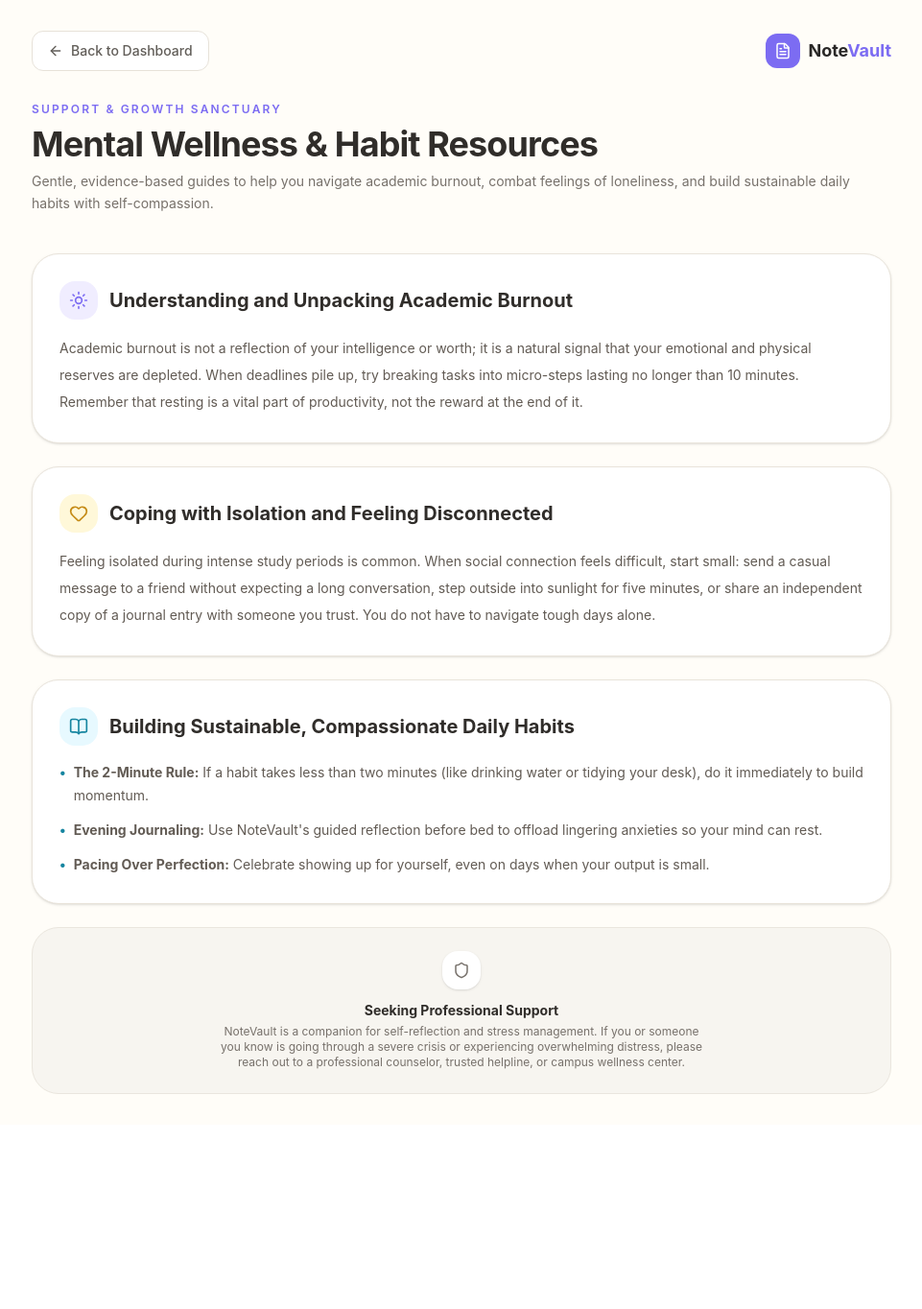
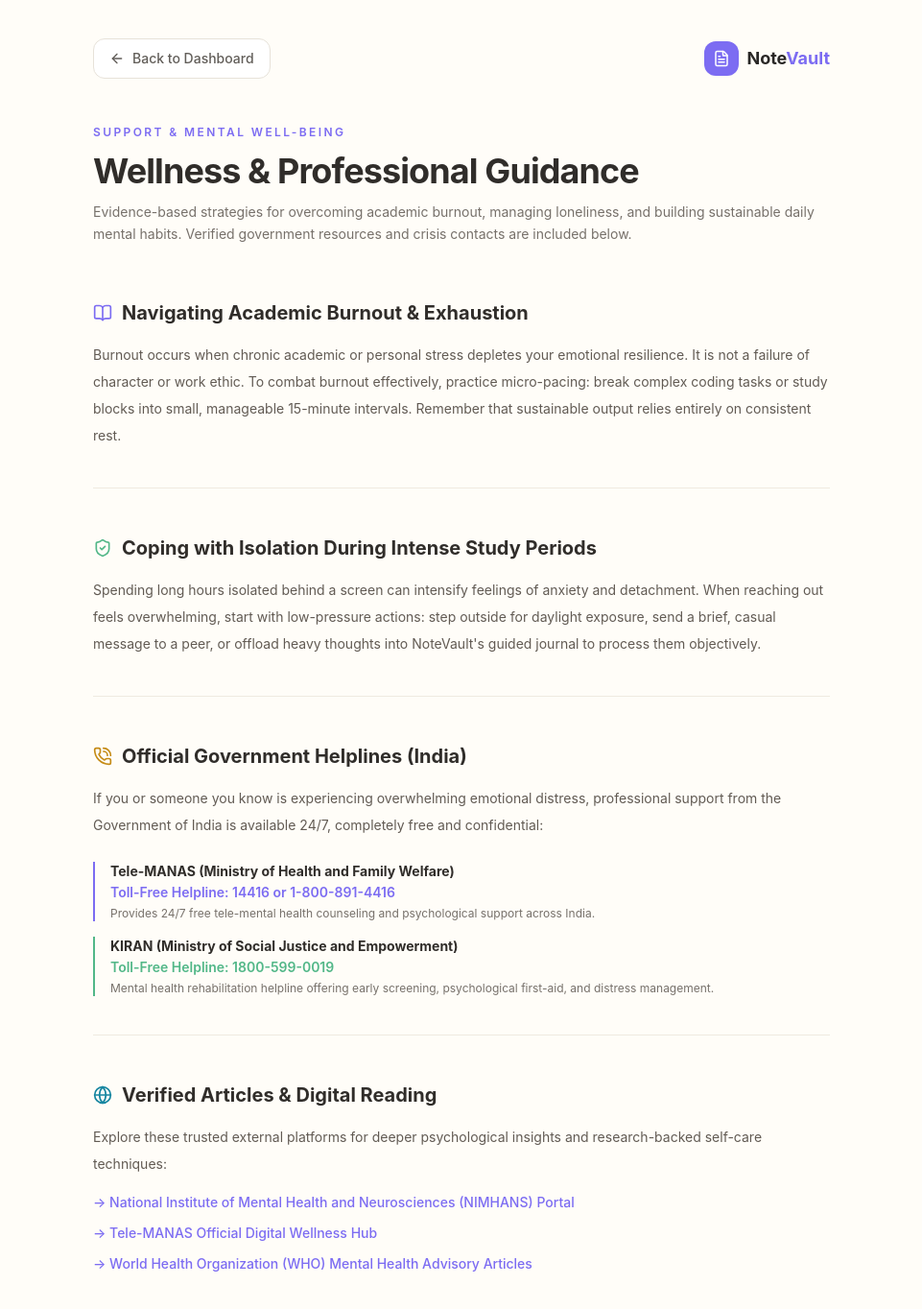
Before and after one commit to DeepAgre/notevault, a React (Vite) app in the folder frontend/: page /resources in a window 1280 px wide. Shown: the top 1364 px of the page at 96% size, without its empty margins (159-1120 px from the left). Before the commit the page ends 1172 px from the top, so only its background shows below. Built offline with nearby package versions, Linux system fonts and the light colour scheme; sample sign-in values are in the browser's storage.

Commit message:
Upgrade NoteVault to structured CBT mental health journaling app and remove emojis 13.0

```diff
--- a/frontend/src/pages/Resources.jsx
+++ b/frontend/src/pages/Resources.jsx
@@ -1,15 +1,15 @@
 import { useNavigate } from "react-router-dom";
-import { FileText, ArrowLeft, BookOpen, Heart, Shield, Sun } from "lucide-react";
+import { ArrowLeft, FileText, PhoneCall, Globe, BookOpen, ShieldCheck } from "lucide-react";
 
 function Resources() {
   const navigate = useNavigate();
 
   return (
-    <div className="min-h-screen bg-[#FFFDF8] text-[#292726] px-5 py-8 md:px-14">
-      <div className="mx-auto max-w-4xl">
+    <div className="min-h-screen bg-[#FFFDF8] text-[#292726] px-6 py-10 md:px-20 lg:px-32">
+      <div className="mx-auto max-w-3xl">
 
         {/* Top bar */}
-        <div className="flex items-center justify-between mb-8">
+        <div className="flex items-center justify-between mb-12">
           <button
             onClick={() => navigate("/dashboard")}
             className="flex cursor-pointer items-center gap-2 rounded-xl border border-[#E7E2D9] bg-white px-4 py-2.5 text-sm font-medium text-[#625E59] transition hover:bg-[#F7F5F0]"
@@ -28,90 +28,97 @@ function Resources() {
           </div>
         </div>
 
-        {/* Header */}
-        <div className="mb-10">
-          <p className="text-xs font-semibold uppercase tracking-[0.18em] text-[#7C6CF2]">
-            Support & Growth Sanctuary
+        {/* Page Header */}
+        <div className="mb-14">
+          <p className="text-xs font-semibold uppercase tracking-[0.2em] text-[#7C6CF2]">
+            Support & Mental Well-being
           </p>
-          <h1 className="mt-2 text-3xl md:text-4xl font-bold tracking-tight text-[#302D2A]">
-            Mental Wellness & Habit Resources
+          <h1 className="mt-3 text-3xl md:text-4xl font-bold tracking-tight text-[#302D2A]">
+            Wellness & Professional Guidance
           </h1>
-          <p className="mt-2 text-sm text-[#77716B] leading-relaxed">
-            Gentle, evidence-based guides to help you navigate academic burnout, combat feelings of loneliness, and build sustainable daily habits with self-compassion.
+          <p className="mt-3 text-sm leading-relaxed text-[#77716B]">
+            Evidence-based strategies for overcoming academic burnout, managing loneliness, and building sustainable daily mental habits. Verified government resources and crisis contacts are included below.
           </p>
         </div>
 
-        {/* Resource Sections */}
-        <div className="space-y-6">
+        {/* Main Content Sections (No heavy rounded boxes / containers) */}
+        <div className="space-y-12">
 
-          {/* Section 1: Navigating Burnout & Heavy Stress */}
-          <div className="rounded-[28px] border border-[#E9E4DB] bg-white p-7 shadow-sm">
-            <div className="flex items-center gap-3 mb-4">
-              <div className="flex h-10 w-10 items-center justify-center rounded-2xl bg-[#F0EDFF] text-[#7C6CF2]">
-                <Sun size={20} />
-              </div>
-              <h2 className="text-xl font-bold text-[#302D2A]">
-                Understanding and Unpacking Academic Burnout
-              </h2>
-            </div>
-            <p className="text-sm leading-7 text-[#625B54]">
-              Academic burnout is not a reflection of your intelligence or worth; it is a natural signal that your emotional and physical reserves are depleted. When deadlines pile up, try breaking tasks into micro-steps lasting no longer than 10 minutes. Remember that resting is a vital part of productivity, not the reward at the end of it.
+          {/* Section 1: Academic Burnout */}
+          <section className="border-b border-[#EFEAE0] pb-10">
+            <h2 className="text-xl font-bold text-[#302D2A] flex items-center gap-2.5">
+              <BookOpen size={20} className="text-[#7C6CF2]" />
+              Navigating Academic Burnout & Exhaustion
+            </h2>
+            <p className="mt-4 text-sm leading-7 text-[#625B54]">
+              Burnout occurs when chronic academic or personal stress depletes your emotional resilience. It is not a failure of character or work ethic. To combat burnout effectively, practice micro-pacing: break complex coding tasks or study blocks into small, manageable 15-minute intervals. Remember that sustainable output relies entirely on consistent rest.
             </p>
-          </div>
+          </section>
 
           {/* Section 2: Combating Loneliness */}
-          <div className="rounded-[28px] border border-[#E9E4DB] bg-white p-7 shadow-sm">
-            <div className="flex items-center gap-3 mb-4">
-              <div className="flex h-10 w-10 items-center justify-center rounded-2xl bg-[#FFF8D9] text-[#C58B16]">
-                <Heart size={20} />
+          <section className="border-b border-[#EFEAE0] pb-10">
+            <h2 className="text-xl font-bold text-[#302D2A] flex items-center gap-2.5">
+              <ShieldCheck size={20} className="text-[#52B788]" />
+              Coping with Isolation During Intense Study Periods
+            </h2>
+            <p className="mt-4 text-sm leading-7 text-[#625B54]">
+              Spending long hours isolated behind a screen can intensify feelings of anxiety and detachment. When reaching out feels overwhelming, start with low-pressure actions: step outside for daylight exposure, send a brief, casual message to a peer, or offload heavy thoughts into NoteVault's guided journal to process them objectively.
+            </p>
+          </section>
+
+          {/* Section 3: Official Indian Government Mental Health Helplines */}
+          <section className="border-b border-[#EFEAE0] pb-10">
+            <h2 className="text-xl font-bold text-[#302D2A] flex items-center gap-2.5">
+              <PhoneCall size={20} className="text-[#C58B16]" />
+              Official Government Helplines (India)
+            </h2>
+            <p className="mt-4 text-sm leading-7 text-[#625B54]">
+              If you or someone you know is experiencing overwhelming emotional distress, professional support from the Government of India is available 24/7, completely free and confidential:
+            </p>
+
+            <div className="mt-6 space-y-4">
+              <div className="pl-4 border-l-2 border-[#7C6CF2]">
+                <h3 className="text-sm font-bold text-[#302D2A]">Tele-MANAS (Ministry of Health and Family Welfare)</h3>
+                <p className="text-sm font-semibold text-[#7C6CF2] mt-0.5">Toll-Free Helpline: 14416 or 1-800-891-4416</p>
+                <p className="text-xs text-[#77716B] mt-1">Provides 24/7 free tele-mental health counseling and psychological support across India.</p>
               </div>
-              <h2 className="text-xl font-bold text-[#302D2A]">
-                Coping with Isolation and Feeling Disconnected
-              </h2>
+
+              <div className="pl-4 border-l-2 border-[#52B788]">
+                <h3 className="text-sm font-bold text-[#302D2A]">KIRAN (Ministry of Social Justice and Empowerment)</h3>
+                <p className="text-sm font-semibold text-[#52B788] mt-0.5">Toll-Free Helpline: 1800-599-0019</p>
+                <p className="text-xs text-[#77716B] mt-1">Mental health rehabilitation helpline offering early screening, psychological first-aid, and distress management.</p>
+              </div>
             </div>
-            <p className="text-sm leading-7 text-[#625B54]">
-              Feeling isolated during intense study periods is common. When social connection feels difficult, start small: send a casual message to a friend without expecting a long conversation, step outside into sunlight for five minutes, or share an independent copy of a journal entry with someone you trust. You do not have to navigate tough days alone.
+          </section>
+
+          {/* Section 4: Recommended Articles & Reading */}
+          <section className="pb-6">
+            <h2 className="text-xl font-bold text-[#302D2A] flex items-center gap-2.5">
+              <Globe size={20} className="text-[#1685A0]" />
+              Verified Articles & Digital Reading
+            </h2>
+            <p className="mt-4 text-sm leading-7 text-[#625B54]">
+              Explore these trusted external platforms for deeper psychological insights and research-backed self-care techniques:
             </p>
-          </div>
 
-          {/* Section 3: Gentle Habit Building */}
-          <div className="rounded-[28px] border border-[#E9E4DB] bg-white p-7 shadow-sm">
-            <div className="flex items-center gap-3 mb-4">
-              <div className="flex h-10 w-10 items-center justify-center rounded-2xl bg-[#E7F9FF] text-[#1685A0]">
-                <BookOpen size={20} />
-              </div>
-              <h2 className="text-xl font-bold text-[#302D2A]">
-                Building Sustainable, Compassionate Daily Habits
-              </h2>
-            </div>
-            <ul className="space-y-3 text-sm leading-6 text-[#625B54]">
-              <li className="flex items-start gap-2">
-                <span className="font-bold text-[#1685A0]">•</span>
-                <span><strong>The 2-Minute Rule:</strong> If a habit takes less than two minutes (like drinking water or tidying your desk), do it immediately to build momentum.</span>
+            <ul className="mt-4 space-y-3 text-sm text-[#7C6CF2]">
+              <li>
+                <a href="https://www.nimhans.ac.in" target="_blank" rel="noopener noreferrer" className="hover:underline font-medium">
+                  → National Institute of Mental Health and Neurosciences (NIMHANS) Portal
+                </a>
               </li>
-              <li className="flex items-start gap-2">
-                <span className="font-bold text-[#1685A0]">•</span>
-                <span><strong>Evening Journaling:</strong> Use NoteVault's guided reflection before bed to offload lingering anxieties so your mind can rest.</span>
+              <li>
+                <a href="https://telemanas.mohfw.gov.in" target="_blank" rel="noopener noreferrer" className="hover:underline font-medium">
+                  → Tele-MANAS Official Digital Wellness Hub
+                </a>
               </li>
-              <li className="flex items-start gap-2">
-                <span className="font-bold text-[#1685A0]">•</span>
-                <span><strong>Pacing Over Perfection:</strong> Celebrate showing up for yourself, even on days when your output is small.</span>
+              <li>
+                <a href="https://www.who.int/health-topics/mental-health" target="_blank" rel="noopener noreferrer" className="hover:underline font-medium">
+                  → World Health Organization (WHO) Mental Health Advisory Articles
+                </a>
               </li>
             </ul>
-          </div>
-
-          {/* Emergency / Professional Support Notice */}
-          <div className="rounded-[28px] border border-[#EAE6DE] bg-[#F7F5F0] p-6 text-center">
-            <div className="mx-auto flex h-10 w-10 items-center justify-center rounded-2xl bg-white text-[#77716B] mb-3 shadow-sm">
-              <Shield size={18} />
-            </div>
-            <h3 className="text-sm font-bold text-[#302D2A]">
-              Seeking Professional Support
-            </h3>
-            <p className="mt-1 text-xs text-[#77716B] max-w-lg mx-auto">
-              NoteVault is a companion for self-reflection and stress management. If you or someone you know is going through a severe crisis or experiencing overwhelming distress, please reach out to a professional counselor, trusted helpline, or campus wellness center.
-            </p>
-          </div>
+          </section>
 
         </div>
 
```
Also changed, not shown: frontend/src/pages/Dashboard.jsx (+53 -35 lines).
